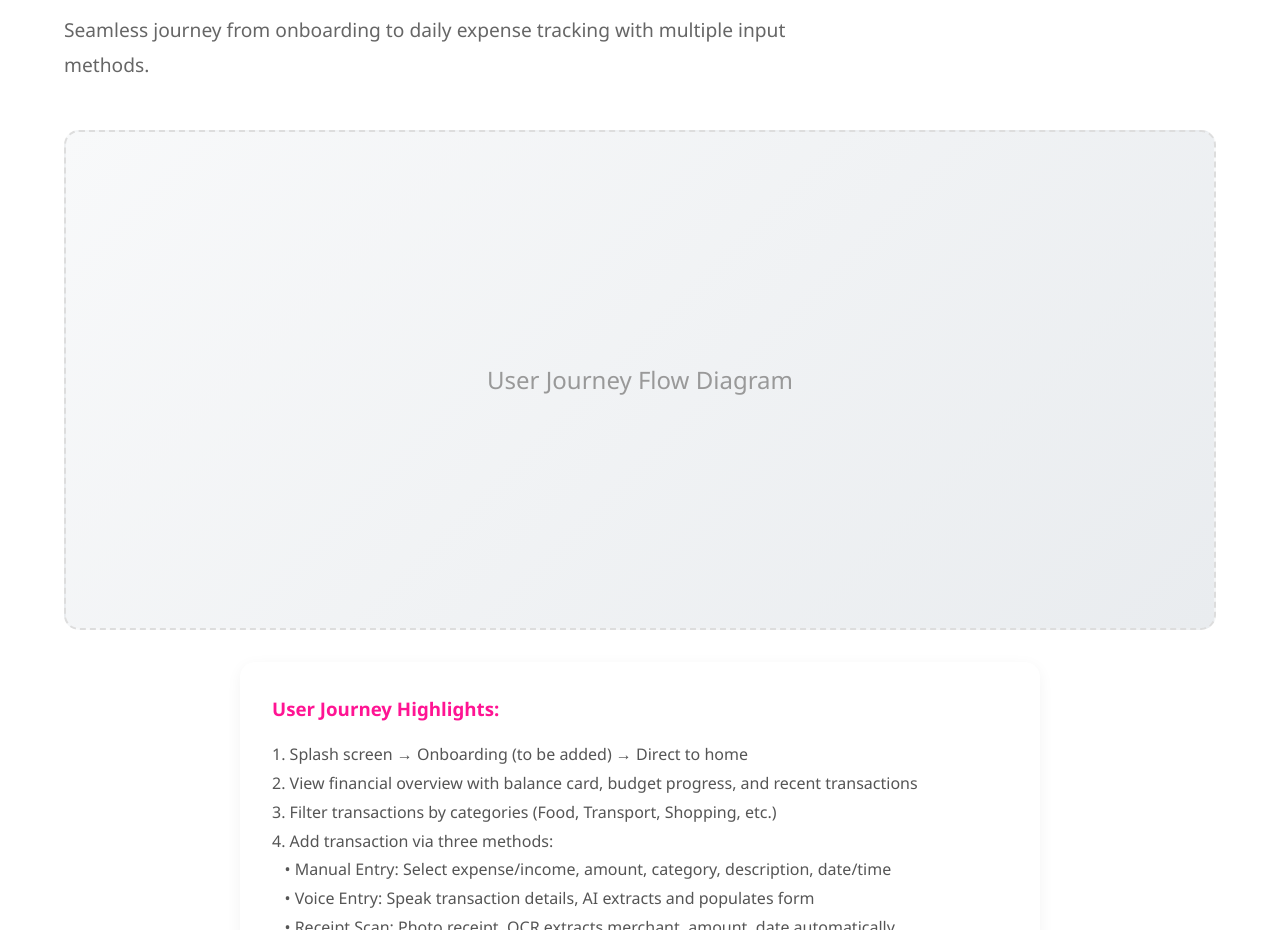
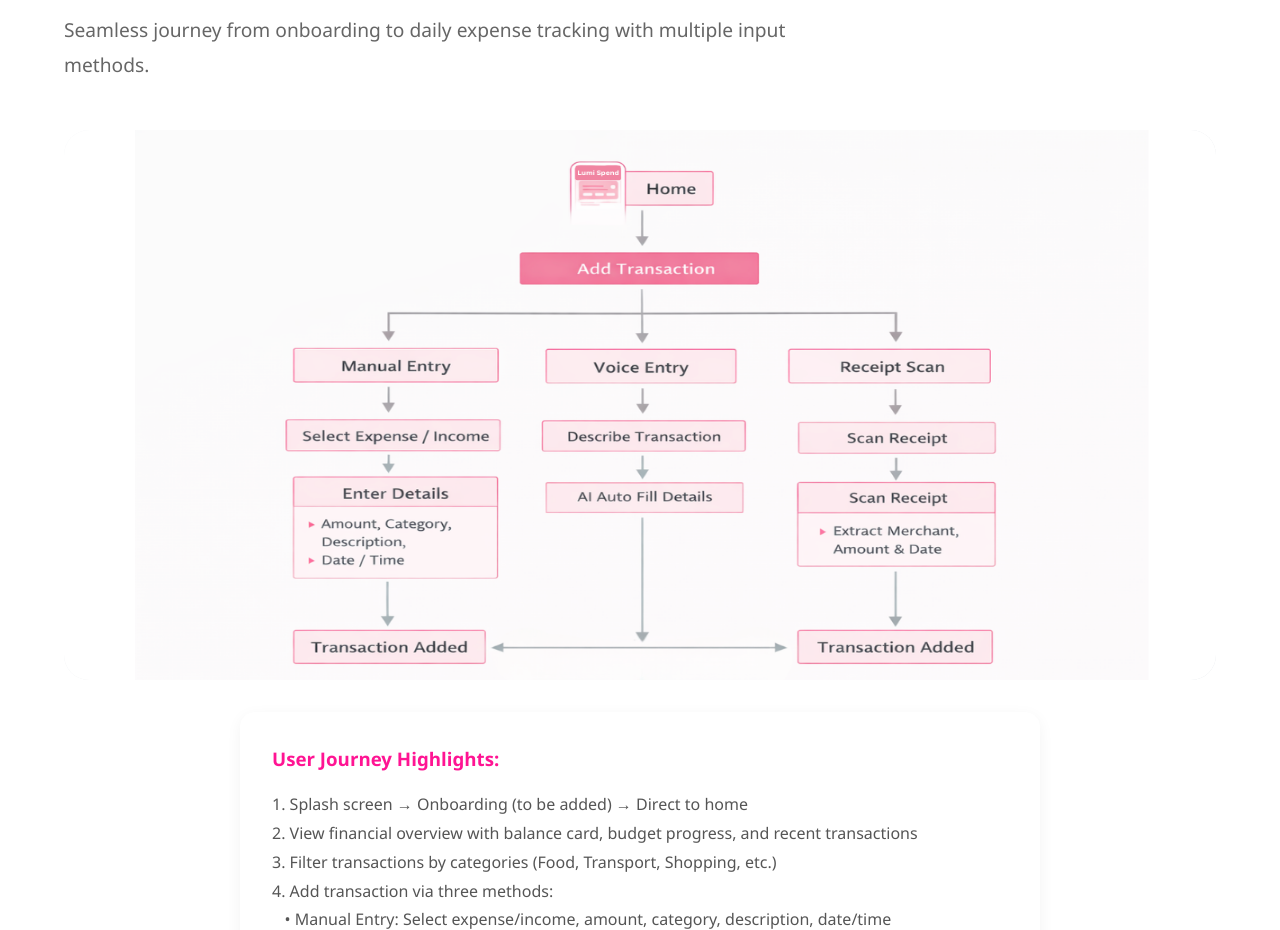
Before and after one commit to Barnbie/Theresa-Onochieumeh-Portfolio, a plain HTML site: page lumispend.html in a window 1280 px wide. Shown: the part 8420-9350 px from the top of the page. Drawn offline with Linux system fonts and the light colour scheme; a web font is replaced by a local one.

Commit message:
Initial upload

```diff
--- a/lumispend.html
+++ b/lumispend.html
@@ -626,16 +626,13 @@
 
         .placeholder-flow {
             width: 100%;
-            height: 500px;
+            height: 550px;
             background: linear-gradient(135deg, #f8f9fa, #e9ecef);
-            border-radius: 15px;
+            border-radius: 25px;
             display: flex;
             align-items: center;
             justify-content: center;
             font-size: 1.5rem;
-            color: #999;
-            border: 2px dashed #ddd;
-            margin-bottom: 2rem;
         }
 
         .flow-description {
@@ -1409,8 +1406,8 @@
             <h2 class="section-title">User Flow</h2>
             <p class="section-subtitle">Seamless journey from onboarding to daily expense tracking with multiple input methods.</p>
 
-            <div class="placeholder-flow">User Journey Flow Diagram</div>
-            <div class="flow-description">
+            <div class="placeholder-flow"><img src="images/userflow-lumispend.png" alt="user flow lumi spend" class="placeholder-flow"></div>
+                <div class="flow-description">
                 <h3>User Journey Highlights:</h3>
                 <p>
                     1. Splash screen → Onboarding (to be added) → Direct to home<br>
```
Also changed, not shown: images/userflow-lumispend.png (added).
